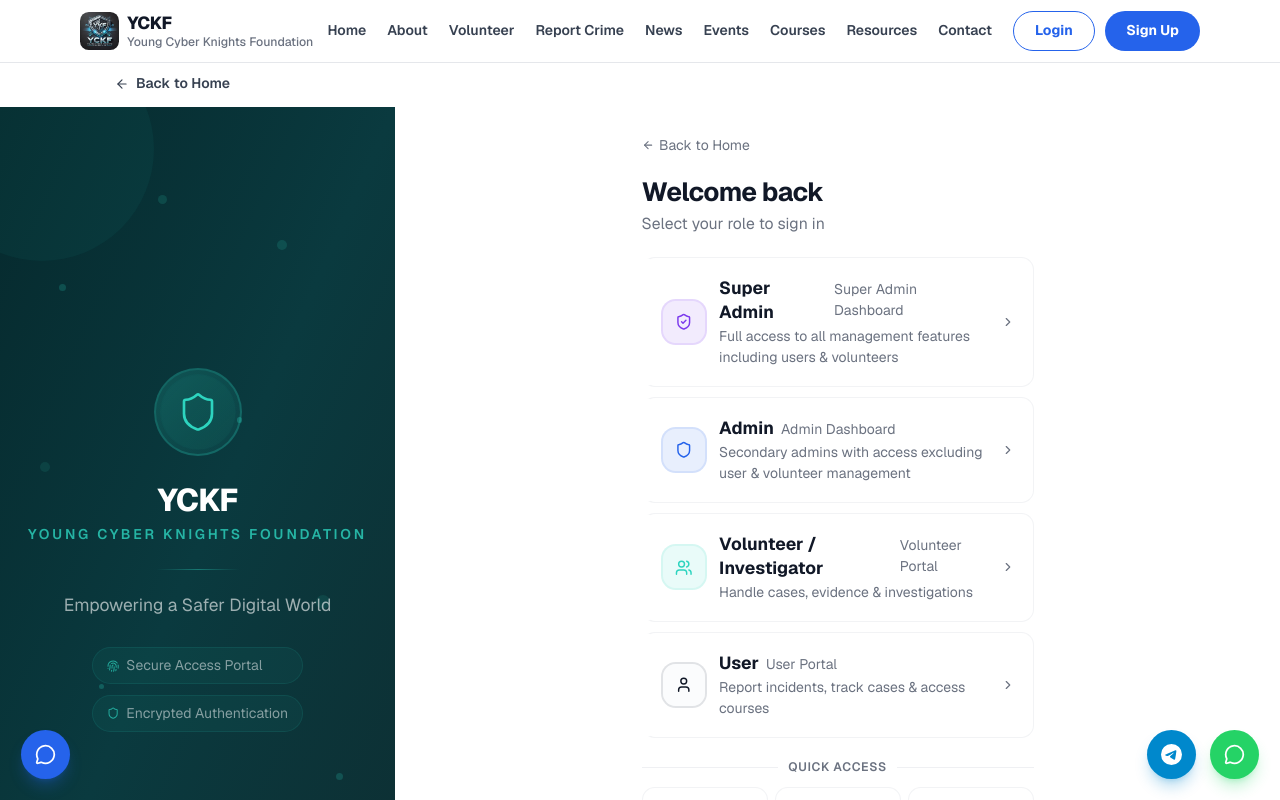
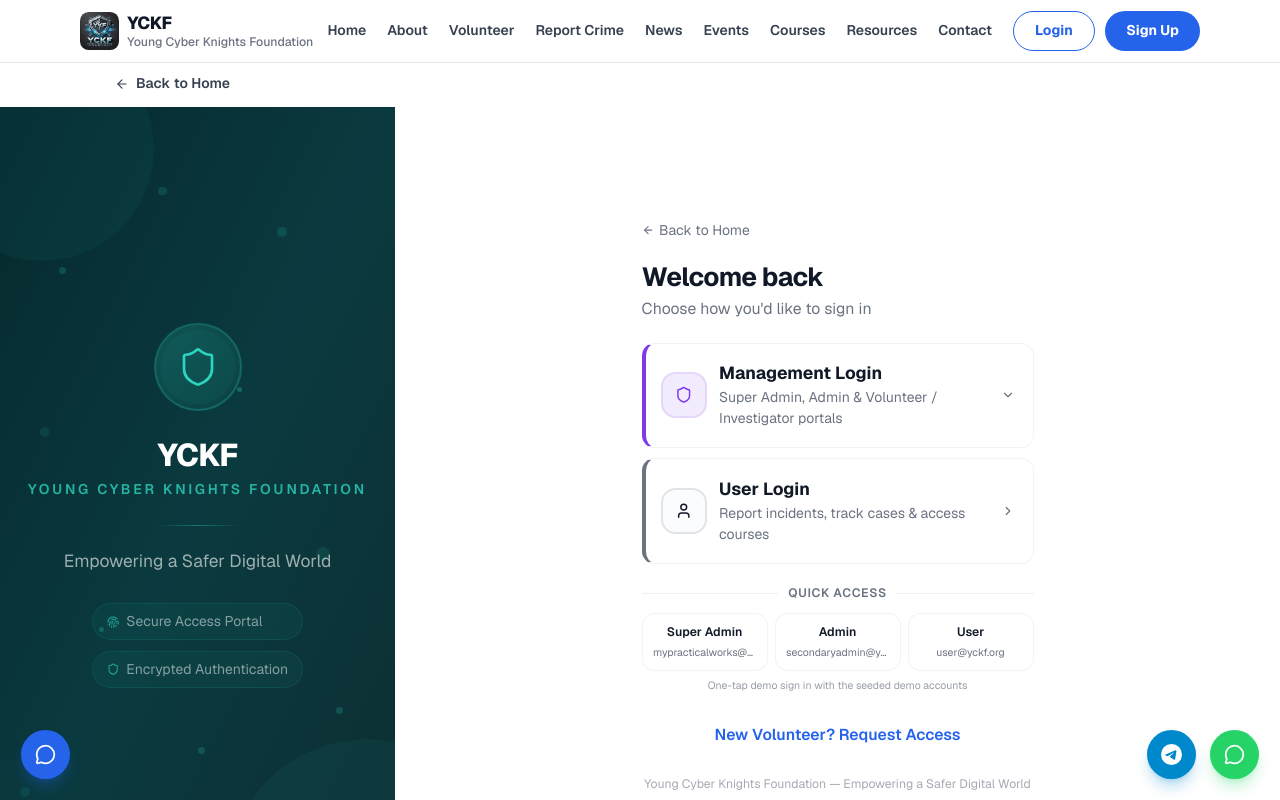
Before and after one commit to 123cyberstudent/yckf-platform, a Next.js app in the folder dashboard/: page /login in a window 1280 px wide. Shown: the top 800 px of the page. Built offline with nearby package versions, Linux system fonts and the light colour scheme.

Commit message:
feat(dashboard): split login landing into Management Login (dropdown: Super Admin / Admin / Volunteer) and User Login

```diff
--- a/dashboard/components/auth/login-form.tsx
+++ b/dashboard/components/auth/login-form.tsx
@@ -19,6 +19,7 @@ import {
   Eye,
   EyeOff,
   ChevronRight,
+  ChevronDown,
   Fingerprint,
   KeyRound,
   RefreshCw,
@@ -94,6 +95,8 @@ const roles: RoleCard[] = [
     iconRing: 'ring-muted-foreground/20',
   },
 ]
+
+const managementRoles = roles.filter((role) => role.id !== 'user')
 
 const loginSchema = z.object({
   identifier: z.string().trim().min(1, 'Please enter your email or phone number'),
@@ -200,6 +203,7 @@ function BrandingPanel() {
 export function LoginForm() {
   const router = useRouter()
   const [selectedRole, setSelectedRole] = useState<Role | null>(null)
+  const [showManagementMenu, setShowManagementMenu] = useState(false)
   const [isLoading, setIsLoading] = useState(false)
   const [error, setError] = useState<string | null>(null)
   const [showPassword, setShowPassword] = useState(false)
@@ -243,6 +247,14 @@ export function LoginForm() {
 
   function handleBack() {
     setSelectedRole(null)
+    setError(null)
+    reset()
+    setShowPassword(false)
+  }
+
+  function openRoleForm(role: Role) {
+    setSelectedRole(role)
+    setShowManagementMenu(false)
     setError(null)
     reset()
     setShowPassword(false)
@@ -435,42 +447,89 @@ export function LoginForm() {
                       Welcome back
                     </h2>
                     <p className="mt-1 text-lg text-muted-foreground">
-                      Select your role to sign in
+                      Choose how you&apos;d like to sign in
                     </p>
                   </div>
 
-                  <div className="grid gap-3">
-                    {roles.map((role, index) => {
+                  <div className="space-y-3">
+                    {/* Management Login */}
+                    <button
+                      type="button"
+                      onClick={() => setShowManagementMenu(!showManagementMenu)}
+                      aria-expanded={showManagementMenu}
+                      className="group flex w-full items-center gap-4 rounded-xl border border-l-4 border-border/50 border-l-[#7C3AED] bg-card/80 p-5 text-left backdrop-blur transition-all duration-200 hover:shadow-lg hover:shadow-black/5 hover:backdrop-blur-md active:scale-[0.98]"
+                      style={{ animation: 'fadeIn 0.4s ease-out both' }}
+                    >
+                      <div className="flex size-12 shrink-0 items-center justify-center rounded-xl bg-[#7C3AED]/10 ring-2 ring-[#7C3AED]/20 transition-all duration-200 group-hover:scale-105">
+                        <Shield className="size-5 text-[#7C3AED]" />
+                      </div>
+                      <div className="flex-1 min-w-0">
+                        <h3 className="text-xl font-bold text-foreground">
+                          Management Login
+                        </h3>
+                        <p className="mt-0.5 text-base text-muted-foreground">
+                          Super Admin, Admin &amp; Volunteer / Investigator portals
+                        </p>
+                      </div>
+                      <ChevronDown className={`size-4 shrink-0 text-muted-foreground transition-transform duration-200 ${showManagementMenu ? 'rotate-180' : ''}`} />
+                    </button>
+
+                    {/* Management role dropdown */}
+                    {showManagementMenu && (
+                      <div
+                        className="overflow-hidden rounded-xl border border-border/50 bg-card/60 backdrop-blur"
+                        style={{ animation: 'fadeIn 0.2s ease-out' }}
+                      >
+                        {managementRoles.map((role, index) => {
                           const Icon = role.icon
                           return (
                             <button
                               key={role.id}
-                          onClick={() => setSelectedRole(role.id)}
-                          className={`group flex items-center gap-4 rounded-xl border border-l-4 border-border/50 border-l-transparent bg-card/80 p-5 text-left backdrop-blur transition-all duration-200 hover:border-l-current ${role.borderColor} hover:shadow-lg hover:shadow-black/5 hover:shadow-[#2DD4BF]/5 hover:backdrop-blur-md active:scale-[0.98]`}
+                              type="button"
+                              onClick={() => openRoleForm(role.id)}
+                              className="group flex w-full items-center gap-3 border-b border-border/40 px-4 py-3.5 text-left transition-colors last:border-b-0 hover:bg-card"
                               style={{
-                            animation: `fadeIn 0.4s ease-out ${index * 0.1}s both`,
+                                animation: `fadeIn 0.25s ease-out ${index * 0.05}s both`,
                               }}
                             >
-                          <div className={`flex size-12 shrink-0 items-center justify-center rounded-xl ${role.iconBg} ring-2 ${role.iconRing} transition-all duration-200 group-hover:scale-105`}>
-                            <Icon className={`size-5 ${role.color}`} />
+                              <div className={`flex size-9 shrink-0 items-center justify-center rounded-lg ${role.iconBg} ring-1 ${role.iconRing}`}>
+                                <Icon className={`size-4 ${role.color}`} />
                               </div>
                               <div className="flex-1 min-w-0">
-                            <div className="flex items-baseline gap-2">
+                                <h4 className="text-base font-semibold text-foreground">
+                                  {role.title}
+                                </h4>
+                                <p className="text-sm text-muted-foreground">
+                                  {role.subtitle}
+                                </p>
+                              </div>
+                              <ChevronRight className="size-4 shrink-0 text-muted-foreground transition-transform duration-200 group-hover:translate-x-0.5 group-hover:text-foreground" />
+                            </button>
+                          )
+                        })}
+                      </div>
+                    )}
+
+                    {/* User Login */}
+                    <button
+                      type="button"
+                      onClick={() => openRoleForm('user')}
+                      className="group flex w-full items-center gap-4 rounded-xl border border-l-4 border-border/50 border-l-muted-foreground bg-card/80 p-5 text-left backdrop-blur transition-all duration-200 hover:shadow-lg hover:shadow-black/5 hover:backdrop-blur-md active:scale-[0.98]"
+                      style={{ animation: 'fadeIn 0.4s ease-out 0.1s both' }}
+                    >
+                      <div className="flex size-12 shrink-0 items-center justify-center rounded-xl bg-muted/50 ring-2 ring-muted-foreground/20 transition-all duration-200 group-hover:scale-105">
+                        <User className="size-5 text-foreground" />
+                      </div>
+                      <div className="flex-1 min-w-0">
                         <h3 className="text-xl font-bold text-foreground">
-                                {role.title}
+                          User Login
                         </h3>
-                              <span className="text-base text-muted-foreground">
-                                {role.subtitle}
-                              </span>
-                            </div>
                         <p className="mt-0.5 text-base text-muted-foreground">
-                              {role.description}
+                          Report incidents, track cases &amp; access courses
                         </p>
                       </div>
                       <ChevronRight className="size-4 shrink-0 text-muted-foreground transition-all duration-200 group-hover:translate-x-0.5 group-hover:text-foreground" />
                     </button>
-                      )
-                    })}
                   </div>
 
                   <div className="mt-6">
@@ -527,7 +586,7 @@ export function LoginForm() {
                     className="mb-4 flex items-center gap-1.5 text-base text-muted-foreground transition-colors hover:text-foreground"
                   >
                     <ArrowLeft className="size-4" />
-                    Back to role selection
+                    Back to login options
                   </button>
 
                   <Card className="border-border/50 bg-card shadow-xl shadow-black/[0.03]">
```
Lines whose indentation alone changed are shown as unchanged.
